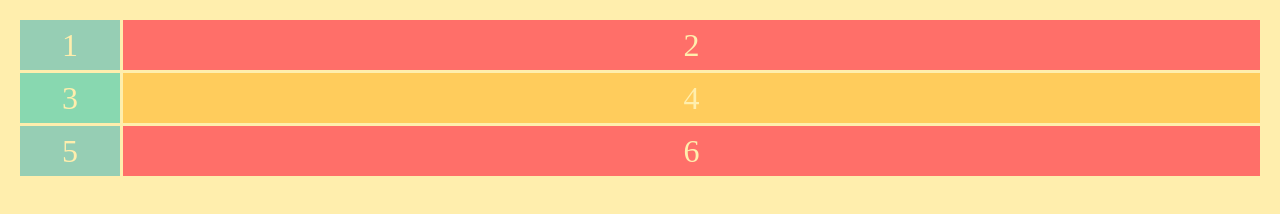
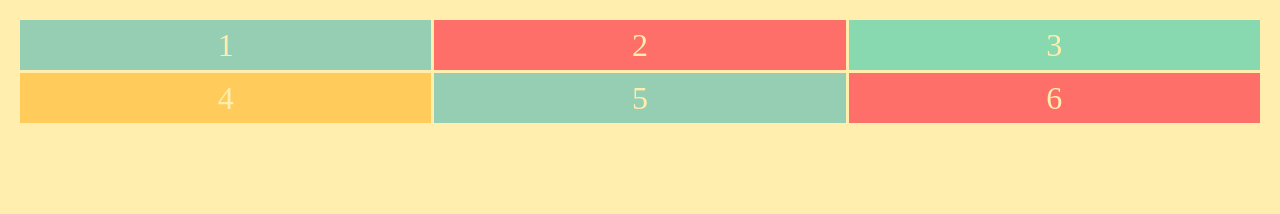
Before and after one commit to salmantec/HTML-CSS, a plain HTML site: page Grid/index.html in a window 1280 px wide. Drawn offline with Linux system fonts and the light colour scheme.

Commit message:
Added CSS Grid fraction units and repeat

```diff
--- /dev/null
+++ b/Grid/index.css
@@ -0,0 +1,5 @@
+.container {
+    display: grid;
+    grid-template: repeat(2, 50px) / repeat(3, 1fr);
+    grid-gap: 3px;
+}
--- a/Grid/index.html
+++ b/Grid/index.html
@@ -1,14 +1,7 @@
 <html>
     <head>
+        <link rel="stylesheet" href="index.css">
         <link rel="stylesheet" href="basic.css">
-        <style>
-            .container {
-                display: grid;
-                grid-template-columns: 100px auto;
-                grid-template-rows: 50px 50px 50px;
-                grid-gap: 3px;
-            }
-        </style>
     </head>
     <body>
         <div class="container">
```
